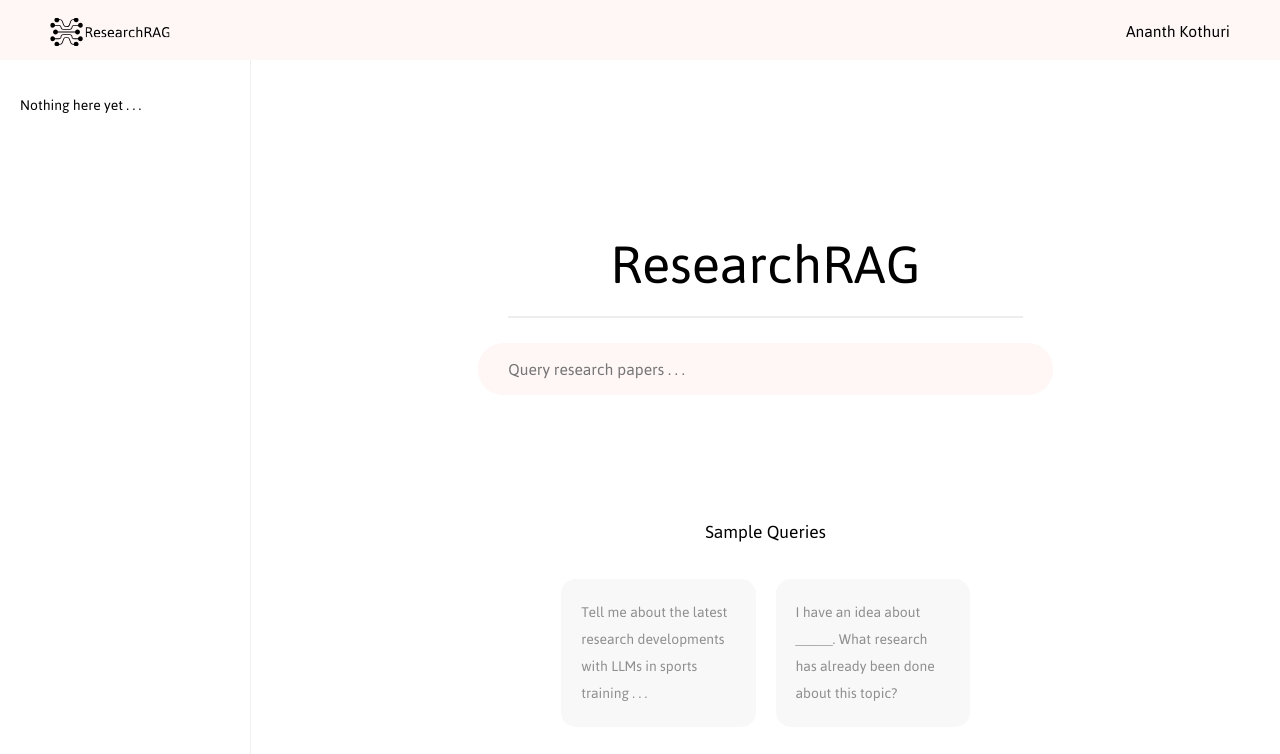
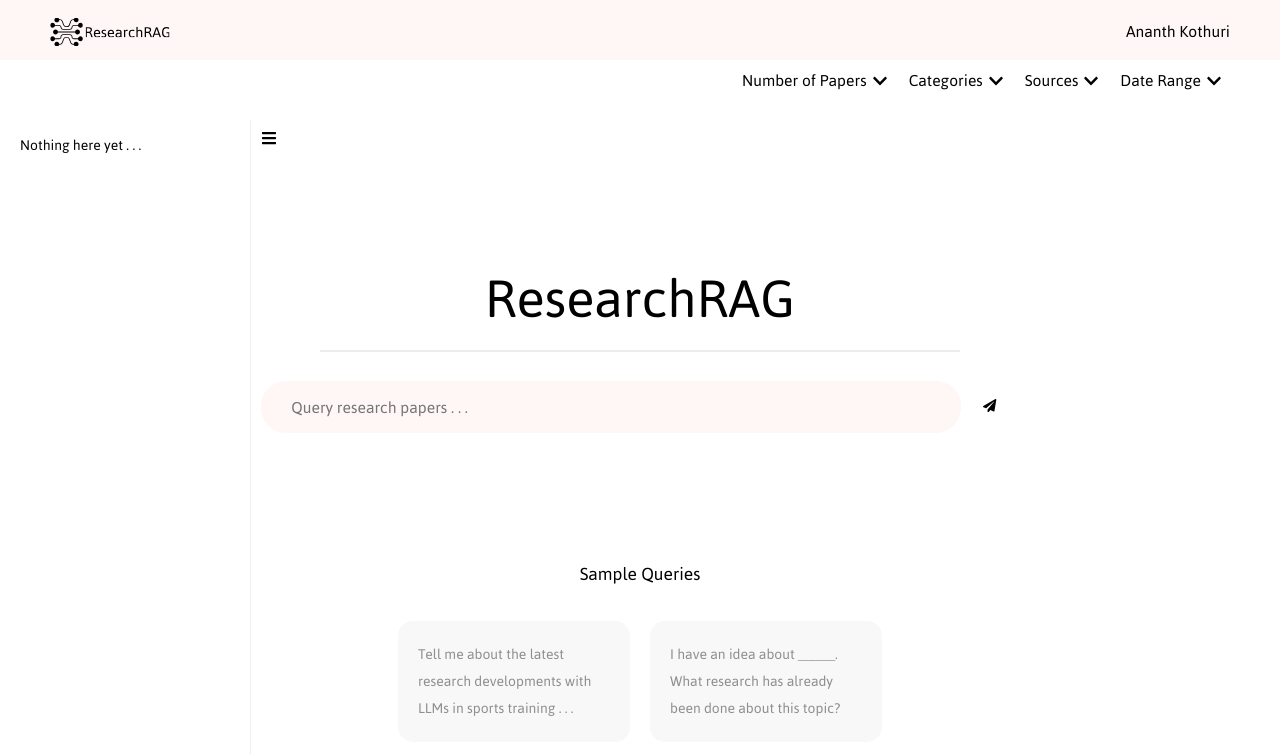
Before and after one commit to AnanthKothuri/AIBox, a React (Create React App) app in the folder frontend/: page / in a window 1280 px wide. Shown: the top 754 px of the page. Built offline with nearby package versions, Linux system fonts and the light colour scheme; the HTML template or start-up script is replaced by a standard one.

Commit message:
fixed api for https

```diff
--- a/frontend/package.json
+++ b/frontend/package.json
@@ -13,10 +13,12 @@
     "react": "^18.3.1",
     "react-bootstrap": "^2.10.2",
     "react-dom": "^18.3.1",
+    "react-icons": "^5.2.1",
     "react-markdown": "^9.0.1",
     "react-pdf": "^8.0.2",
     "react-pro-sidebar": "^1.1.0",
     "react-scripts": "5.0.1",
+    "react-spinners": "^0.13.8",
     "react-type-animation": "^3.2.0",
     "web-vitals": "^2.1.4"
   },
--- a/frontend/src/App.js
+++ b/frontend/src/App.js
@@ -1,4 +1,5 @@
 import './App.css';
+import DetailsBar from './components/DetailsBar';
 import NavigationBar from './components/Navbar';
 import ResearchRAGScreen from './screens/ResearchRAG';
 
@@ -6,6 +7,7 @@ function App() {
   return (
     <div className="App">
       <NavigationBar/>
+      <DetailsBar/>
       <ResearchRAGScreen/>
     </div>
   );
--- a/frontend/src/components/CustomSidebar.js
+++ b/frontend/src/components/CustomSidebar.js
@@ -1,6 +1,7 @@
 import { Sidebar, Menu, MenuItem, SubMenu } from 'react-pro-sidebar';
 import Colors from '../assets/Colors';
 import { useState } from 'react';
+import { FaBars } from "react-icons/fa";
 
 export default function CustomSidebar({dialogue}) {
     const [isCollapsed, setCollapsed] = useState(false)
@@ -8,8 +9,9 @@ export default function CustomSidebar({dialogue}) {
         window.open(url, '_blank');
       };
     return (
-        <Sidebar collapsed={isCollapsed} style={{zIndex: 1, textAlign: 'left'}} backgroundColor={Colors.white}>
-            <Menu style={{paddingTop: 20, overflow: 'scroll'}}
+        <div style={{flexDirection: 'row', display: 'flex', zIndex: 2, position: 'absolute', top: 0, left: 0 }}>
+            <Sidebar collapsed={isCollapsed} style={{zIndex: 1, textAlign: 'left', height: '80vh'}} backgroundColor={Colors.white} collapsedWidth='20px'>
+                <Menu style={{overflow: 'scroll'}}
                     menuItemStyles={{
                         button: ({ level, active, disabled }) => {
                         // only apply styles on first level elements of the tree
@@ -45,5 +47,8 @@ export default function CustomSidebar({dialogue}) {
                     <MenuItem> Calendar </MenuItem> */}
                 </Menu>
             </Sidebar>
+
+            <FaBars style={{padding: 10, borderWidth: Colors.gray}} onClick={() => {setCollapsed(!isCollapsed)}}/>
+        </div>
     )
 }
--- /dev/null
+++ b/frontend/src/components/DetailsBar.js
@@ -0,0 +1,56 @@
+import Container from 'react-bootstrap/Container';
+import Navbar from 'react-bootstrap/Navbar';
+import Colors from '../assets/Colors';
+import { useState } from 'react';
+import { FaChevronDown } from "react-icons/fa";
+
+function DetailsBar() {
+  return (
+    <>
+      <Navbar collapseOnSelect expand="lg" style={{backgroundColor: Colors.white, height: 60}}>
+        <Container style={{flexDirection: 'row', display: 'flex', alignItems: 'center', marginLeft: 50, marginRight: 50}}>
+
+          <div style={{flexDirection: 'row', display: 'flex', flexGrow: 1}}></div>
+          <div style={{color: Colors.black, flexDirection: 'row', display: 'flex'}}>
+            <Dropdown title={"Number of Papers"} items={["300"]} />
+            <Dropdown title={"Categories"} items={["AI"]} />
+            <Dropdown title={"Sources"} items={["arxiv.org"]} />
+            <Dropdown title={"Date Range"} items={["05-16-2024", "05-20-2024"]} />
+          </div>
+        </Container>
+      </Navbar>
+    </>
+  );
+}
+
+function Dropdown({title, items}) {
+    const [isCollapsed, setCollapsed] = useState(true)
+    const [isHovered, setHovered] = useState(false)
+
+    function mouseEntered() {
+        setHovered(true)
+    }
+    function mouseLeft() {
+        setHovered(false)
+    }
+
+    return (
+        <div style={{fontFamily: "Jaldi", marginLeft: 8, marginRight: 8, zIndex: 3}}>
+            <div style={{flexDirection: 'row', display: 'flex', alignItems: 'center'}}>
+                <p onClick={() => {setCollapsed(!isCollapsed)}} style={{cursor: isHovered ? 'pointer': 'default', fontSize: 18, margin: 5}}
+                    onMouseEnter={mouseEntered} onMouseLeave={mouseLeft}
+                >{title}</p>
+                <FaChevronDown width={15} onClick={() => {setCollapsed(!isCollapsed)}}/>
+            </div>
+            {!isCollapsed && (
+                <div>
+                    {items.map((item, index) => (
+                        <p key={index} style={{padding: -10, margin: 0, fontSize: 15}}>{item}</p>
+                    ))}
+                </div>
+            )}
+        </div>
+    )
+}
+
+export default DetailsBar;
--- /dev/null
+++ b/frontend/src/components/FadeComponent.css
@@ -0,0 +1,8 @@
+.fade-in {
+    opacity: 0; /* Initially invisible */
+    transition: opacity 0.5s ease-in-out; /* Smooth transition effect */
+}
+
+.fade-in.visible {
+    opacity: 1; /* Visible after state update */
+}
--- /dev/null
+++ b/frontend/src/components/FadeComponent.js
@@ -0,0 +1,38 @@
+import React, { useState, useEffect } from 'react';
+import './FadeComponent.css'; // Import CSS file with transition styles
+
+
+function FadeComponent(props) {
+  const [isVisible, setIsVisible] = useState(props.fadeOut);
+  const [isMounted, setIsMounted] = useState(true);
+
+  useEffect(() => {
+    if (!props.fade) {return}
+    // Set visibility to true after a delay
+    const timeoutId = setTimeout(() => {
+      setIsVisible(!props.fadeOut);
+    }, props.delay); // Adjust delay time as needed
+
+    // Clean up the timeout to avoid memory leaks
+    return () => clearTimeout(timeoutId);
+  }, [props.fade]);
+
+  const handleAnimationEnd = () => {
+    // If animation ends and component is not visible, unmount the component
+    if (!isVisible) {
+      setIsMounted(false);
+    }
+  };
+
+  return (
+    <div className={`fade-in ${isVisible ? 'visible' : ''}`} onAnimationEnd={handleAnimationEnd}>
+      {isMounted  && (
+        <div>
+          {props.children}
+        </div>
+      )}
+    </div>
+  );
+}
+
+export default FadeComponent;
--- a/frontend/src/screens/ChatResponse.js
+++ b/frontend/src/screens/ChatResponse.js
@@ -8,7 +8,7 @@ import PDFPage from "../components/PDFPage";
 
 export default function FullChatList({dialogue}) {
   return (
-    <div style={{ scrollbarWidth: 'none', overflowY: 'scroll', height: '80vh'}}>
+    <div style={{ scrollbarWidth: 'none', overflowY: 'scroll', height: '70vh'}}>
       {dialogue.map((item, index) => (
           item.type === 'bot' ? (
             <ChatResponse response={item.body} key={index}/>
--- a/frontend/src/screens/ResearchRAG.js
+++ b/frontend/src/screens/ResearchRAG.js
@@ -3,18 +3,26 @@ import Colors from "../assets/Colors";
 import SamplePromptBox from "../components/SamplePromptBox";
 import CustomSidebar from "../components/CustomSidebar";
 import FullChatList from "./ChatResponse";
+import PuffLoader from "react-spinners/PuffLoader";
+import { FaPaperPlane } from "react-icons/fa";
+import FadeComponent from "../components/FadeComponent";
+
 
 export default function ResearchRAGScreen() {
     const [dialogue, setDialogue] = useState([])
     const [query, setQuery] = useState("")
-    // const [gptResponse, setGptResponse] = useState(null)
     const [present, setPresent] = useState(false)
+    const [loading, setLoading] = useState(false)
     const [error, setError] = useState("")
 
-      const queryEntered = (event) => {
-        if (event.key === 'Enter') {
-          const q = event.target.value
-          setQuery(q);
+      async function enter() {
+        setLoading(true)
+        // checking input
+        if (query.length < 15) {
+          setError("Please enter a longer query")
+          setLoading(false)
+          return
+        }
         const d = {
           type: 'user',
           body: query
@@ -22,8 +30,13 @@ export default function ResearchRAGScreen() {
         setDialogue([...dialogue, d])
         setPresent(true)
         setError("Asking GPT . . . ")
-          askGPT(q)
-          // setPresent(true)  // FOR TESTING OTHER PAGE
+        await askGPT(query)
+        setLoading(false)
+      }
+
+      const queryEntered = (event) => {
+        if (event.key === 'Enter') {
+          enter()
         }
       };
 
@@ -62,34 +75,55 @@ export default function ResearchRAGScreen() {
       }
 
     return (
-      <div style={{flexDirection: 'row', flex: 1, display: 'flex'}}>
-        <CustomSidebar dialogue={dialogue} />
+      <div style={{ position: 'relative' }}>
+        <CustomSidebar dialogue={dialogue}/>
 
+        <div style={{ position: 'relative', zIndex: 1 }}>
+            {/* title */}
+            {/* {!present && ( */}
+            <FadeComponent fade={present} fadeOut={true} delay={0}>
               <div>
-          {/* title */}
-          {!present && (
-            <div>
-              <div style={{ opacity: 1, marginTop: '15%'}}>
+                <div style={{ opacity: 1, paddingTop: '10%'}}>
                     <p style={{fontFamily: 'Jaldi', fontSize: 60, margin: 0, padding: 0}}>ResearchRAG</p>
                 </div>
                 {/* line */}
                 <div style={{height: 2, color: Colors.gray, backgroundColor: Colors.gray, width: '50%', margin: '0px auto 25px', opacity: 1}}></div>
               </div>
-          )}
-
+            </FadeComponent>
+            {/* )} */}
             {present && (
-            // <ChatResponse response={gptResponse} />
               <FullChatList dialogue={dialogue} />
             )}
 
             {/* query bar */}
             <div>
                 <p style={{fontFamily: "Jaldi", fontSize: 12}}>{error}</p>
+                <div style={{alignItems: "center", flexDirection: 'row', display: 'flex', justifyContent: 'center'}}>
                   <input type="text" placeholder="Query research papers . . . " value={query} onKeyUp={queryEntered} onChange={updateQuery}
                         style={{backgroundColor: Colors.light_pink, borderRadius: 25, height: 50,
                         borderWidth: 0, paddingLeft: 30, paddingRight: 30, width: '50%', maxWidth: '50%',
                         color: Colors.black, fontSize: 18, fontFamily: "Jaldi"}}
-                      disabled={error === "Asking GPT . . . "}/>
+                        disabled={loading}/>
+                          <PuffLoader
+                            color={Colors.black}
+                            loading={loading}
+                            cssOverride={{justifySelf: 'center', alignSelf: 'center', margin: 10}}
+                            size={25}
+                            aria-label="Loading Spinner"
+                            data-testid="loader"
+                          />
+                        {!loading && (
+                          <button onClick={enter} style={{
+                            borderRadius: '50%',
+                            backgroundColor: Colors.white,
+                            padding: 10,
+                            borderColor: 'transparent',
+                            margin: 10,
+                            color: Colors.black}}>
+                            <FaPaperPlane/>
+                          </button>
+                        )}
+                </div>
             </div>
 
             {!present && (
```
Also changed, not shown: 1 other file (tests, documents, lock files or other folders). Lines whose indentation alone changed are shown as unchanged.
